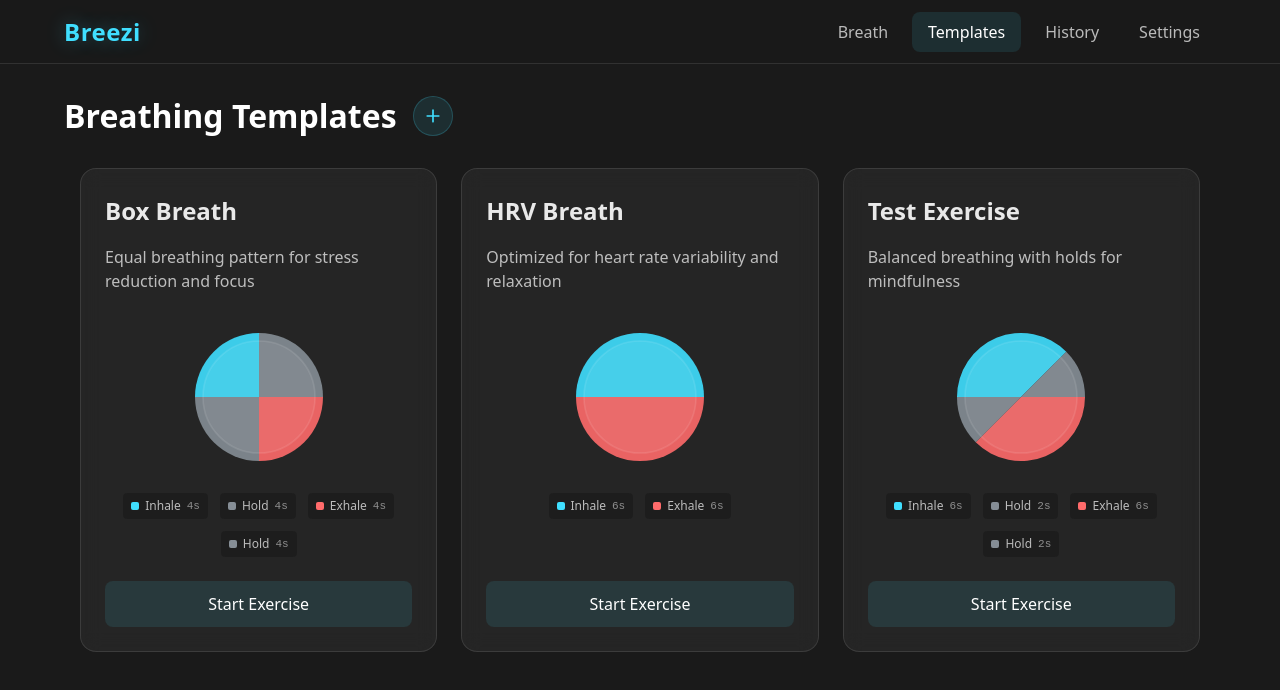
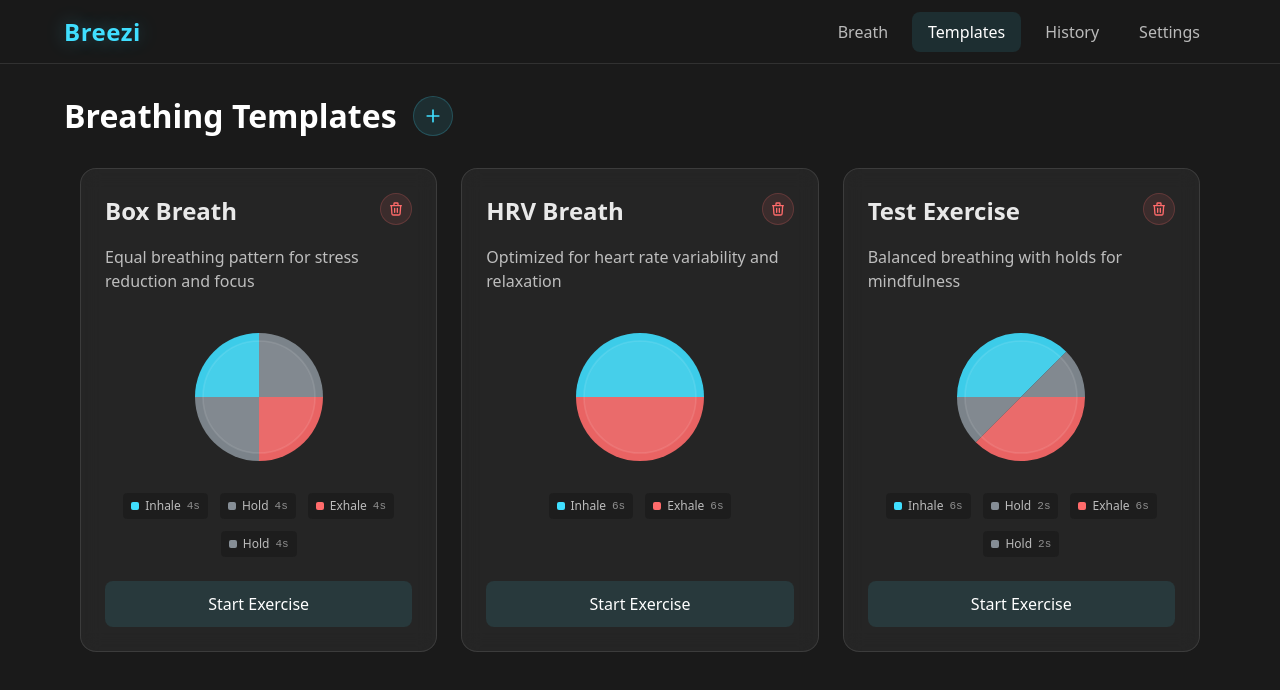
Before and after one commit to Waltari10/breezi, a React (Vite) app: page /templates in a window 1280 px wide. Shown: the top 690 px of the page. Built offline with nearby package versions, Linux system fonts and the light colour scheme.

Commit message:
delete exercises

```diff
--- a/src/components/Templates.css
+++ b/src/components/Templates.css
@@ -215,6 +215,45 @@
   height: 20px;
 }
 
+.template-header {
+  display: flex;
+  justify-content: space-between;
+  align-items: flex-start;
+  gap: 12px;
+}
+
+.template-header h2 {
+  margin: 0;
+  flex: 1;
+}
+
+.delete-template-button {
+  background: rgba(255, 107, 107, 0.1);
+  border: 1px solid rgba(255, 107, 107, 0.2);
+  color: #ff6b6b;
+  width: 32px;
+  height: 32px;
+  border-radius: 16px;
+  display: flex;
+  align-items: center;
+  justify-content: center;
+  cursor: pointer;
+  transition: all 0.2s ease;
+  padding: 0;
+  flex-shrink: 0;
+}
+
+.delete-template-button:hover {
+  background: rgba(255, 107, 107, 0.2);
+  border-color: rgba(255, 107, 107, 0.3);
+  transform: translateY(-1px);
+}
+
+.delete-template-button svg {
+  width: 16px;
+  height: 16px;
+}
+
 @media (max-width: 768px) {
   .templates-grid {
     grid-template-columns: 1fr;
--- a/src/components/Templates.tsx
+++ b/src/components/Templates.tsx
@@ -1,52 +1,14 @@
+import { useState, useEffect } from "react";
 import type { BreathingPattern } from "./BreathingCircle";
+import { getTemplates, saveTemplates } from "../utils/templates";
 import "./Templates.css";
 
-type Exercise = {
+export type Exercise = {
   id: string;
   name: string;
   description: string;
   pattern: BreathingPattern;
 };
-
-const exercises: Exercise[] = [
-  {
-    id: "box-breath",
-    name: "Box Breath",
-    description: "Equal breathing pattern for stress reduction and focus",
-    pattern: {
-      inhale: 4,
-      holdIn: 4,
-      exhale: 4,
-      holdOut: 4,
-      name: "Box Breath",
-      duration: 0,
-    },
-  },
-  {
-    id: "hrv-breath",
-    name: "HRV Breath",
-    description: "Optimized for heart rate variability and relaxation",
-    pattern: {
-      inhale: 6,
-      exhale: 6,
-      name: "HRV Breath",
-      duration: 0,
-    },
-  },
-  {
-    id: "test-exercise",
-    name: "Test Exercise",
-    description: "Balanced breathing with holds for mindfulness",
-    pattern: {
-      inhale: 6,
-      holdIn: 2,
-      exhale: 6,
-      holdOut: 2,
-      name: "Test Exercise",
-      duration: 0,
-    },
-  },
-];
 
 interface TemplatesProps {
   onStartExercise: (pattern: BreathingPattern, name: string) => void;
@@ -156,6 +118,22 @@ const BreathingPatternVisualizer = ({
 };
 
 export const Templates = ({ onStartExercise }: TemplatesProps) => {
+  const [exercises, setExercises] = useState<Exercise[]>([]);
+
+  useEffect(() => {
+    setExercises(getTemplates());
+  }, []);
+
+  const handleDeleteTemplate = (id: string) => {
+    if (window.confirm("Are you sure you want to delete this template?")) {
+      const updatedExercises = exercises.filter(
+        (exercise) => exercise.id !== id
+      );
+      setExercises(updatedExercises);
+      saveTemplates(updatedExercises);
+    }
+  };
+
   return (
     <div className="templates-container">
       <div className="templates-header">
@@ -181,7 +159,30 @@ export const Templates = ({ onStartExercise }: TemplatesProps) => {
       <div className="templates-grid">
         {exercises.map((exercise) => (
           <div key={exercise.id} className="template-card">
-            <h2>{exercise.name}</h2>
+            <div className="template-header">
+              <h2>{exercise.name}</h2>
+              <button
+                className="delete-template-button"
+                onClick={() => handleDeleteTemplate(exercise.id)}
+                title="Delete template"
+              >
+                <svg
+                  width="20"
+                  height="20"
+                  viewBox="0 0 24 24"
+                  fill="none"
+                  xmlns="http://www.w3.org/2000/svg"
+                >
+                  <path
+                    d="M19 7L18.1327 19.1425C18.0579 20.1891 17.187 21 16.1378 21H7.86224C6.81296 21 5.94208 20.1891 5.86732 19.1425L5 7M10 11V17M14 11V17M15 7V4C15 3.44772 14.5523 3 14 3H10C9.44772 3 9 3.44772 9 4V7M4 7H20"
+                    stroke="currentColor"
+                    strokeWidth="2"
+                    strokeLinecap="round"
+                    strokeLinejoin="round"
+                  />
+                </svg>
+              </button>
+            </div>
             <p className="description">{exercise.description}</p>
             <BreathingPatternVisualizer pattern={exercise.pattern} />
             <button
--- /dev/null
+++ b/src/utils/templates.ts
@@ -0,0 +1,62 @@
+import type { Exercise } from "../components/Templates";
+
+const STORAGE_KEY = "breezi-templates";
+
+const defaultExercises: Exercise[] = [
+  {
+    id: "box-breath",
+    name: "Box Breath",
+    description: "Equal breathing pattern for stress reduction and focus",
+    pattern: {
+      inhale: 4,
+      holdIn: 4,
+      exhale: 4,
+      holdOut: 4,
+      name: "Box Breath",
+      duration: 0,
+    },
+  },
+  {
+    id: "hrv-breath",
+    name: "HRV Breath",
+    description: "Optimized for heart rate variability and relaxation",
+    pattern: {
+      inhale: 6,
+      exhale: 6,
+      name: "HRV Breath",
+      duration: 0,
+    },
+  },
+  {
+    id: "test-exercise",
+    name: "Test Exercise",
+    description: "Balanced breathing with holds for mindfulness",
+    pattern: {
+      inhale: 6,
+      holdIn: 2,
+      exhale: 6,
+      holdOut: 2,
+      name: "Test Exercise",
+      duration: 0,
+    },
+  },
+];
+
+export const getTemplates = (): Exercise[] => {
+  const stored = localStorage.getItem(STORAGE_KEY);
+  if (!stored) {
+    // Initialize with default templates
+    localStorage.setItem(STORAGE_KEY, JSON.stringify(defaultExercises));
+    return defaultExercises;
+  }
+  return JSON.parse(stored);
+};
+
+export const saveTemplates = (templates: Exercise[]) => {
+  localStorage.setItem(STORAGE_KEY, JSON.stringify(templates));
+};
+
+export const resetTemplates = () => {
+  localStorage.setItem(STORAGE_KEY, JSON.stringify(defaultExercises));
+  return defaultExercises;
+};
```
